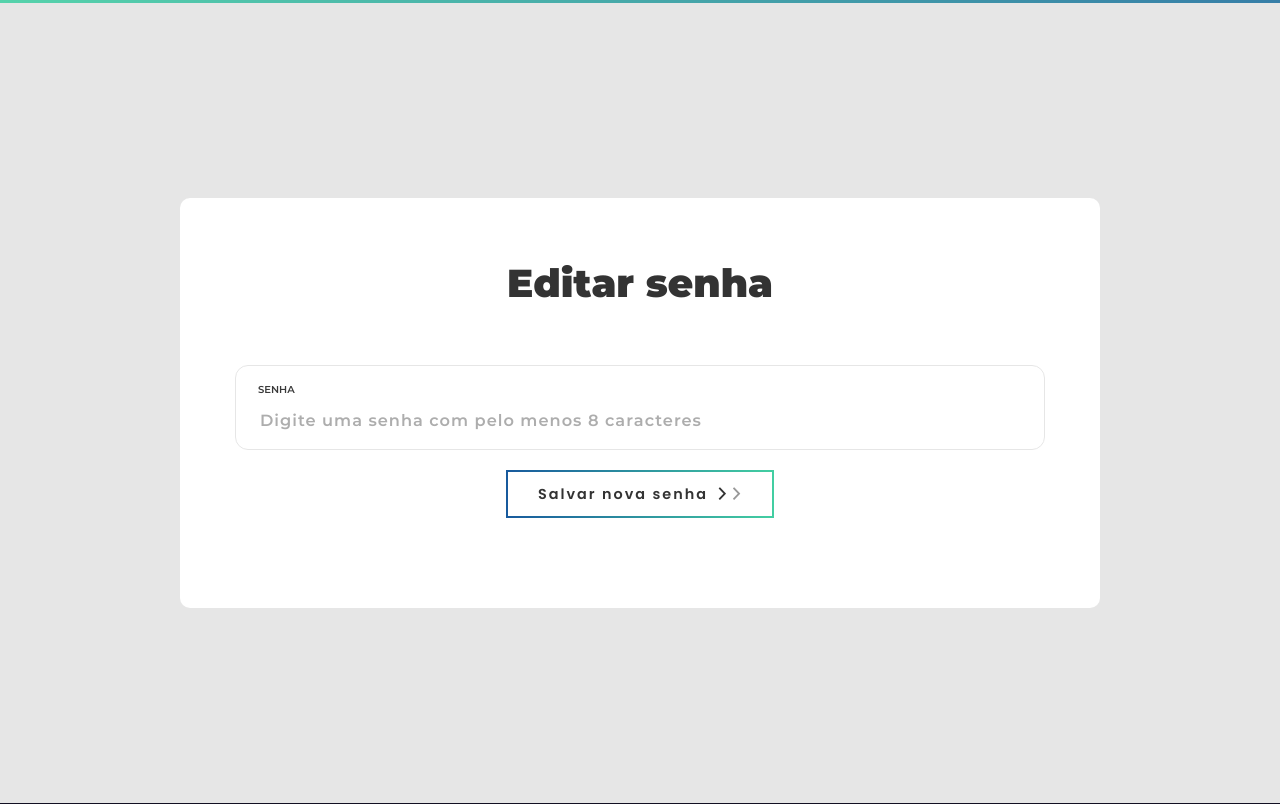
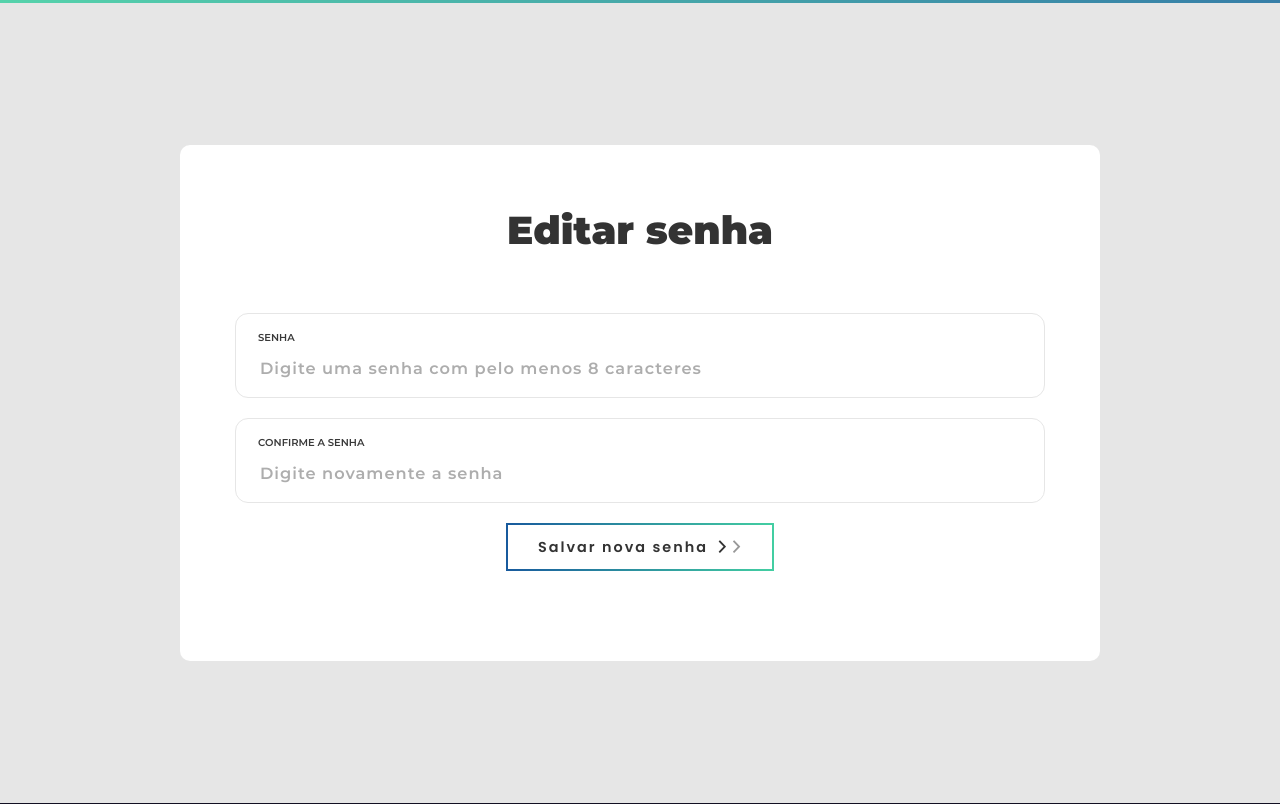
Before and after one commit to oguilhermelima/Cinemap, a Flask app: page /editarsenha in a window 1280 px wide. Shown: the part 77-881 px from the top of the page. Run offline with Flask 2, Linux system fonts and the light colour scheme; the visitor is signed in with stand-in values (Sample User, id 1); some libraries are stand-ins or nearby versions; some web fonts are replaced.

Commit message:
Novo campo de confirmação de senha

```diff
--- a/templates/edit_password.html
+++ b/templates/edit_password.html
@@ -25,6 +25,11 @@
           <p id="number" class="invalid">Pelo menos um <b>número</b></p>
           <p id="length" class="invalid">No mínimo <b>8 caracteres</b></p>
         </div>
+        {# Label e input da confirmação de senha #}
+        <div class="wrap-input100" data-validate="Senha inválida">
+          <span class="label-input100">CONFIRME A SENHA</span>
+          <input class="input100" type="password" id="password" name="password" placeholder="Digite novamente a senha">
+        </div>
         {# col-md-12 col-lg-12 col-xl-12 #}
         <div class="col-md-12 col-lg-12 col-xl-12">
           <center>
```
